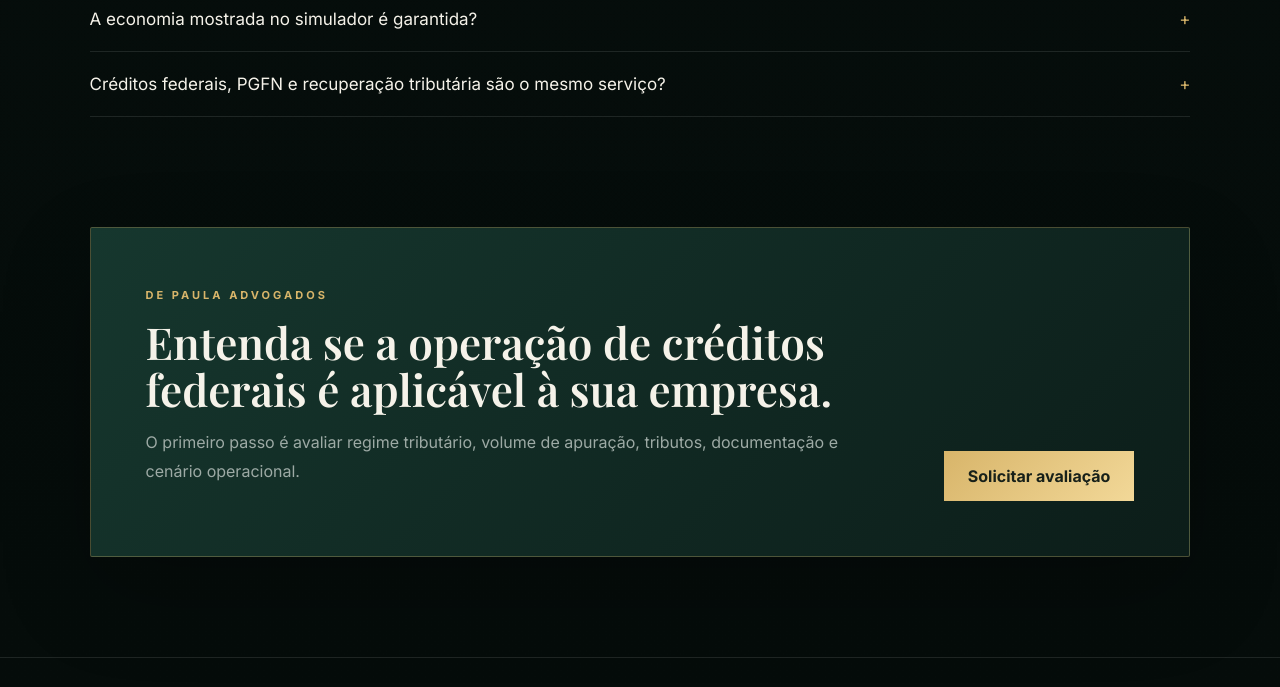
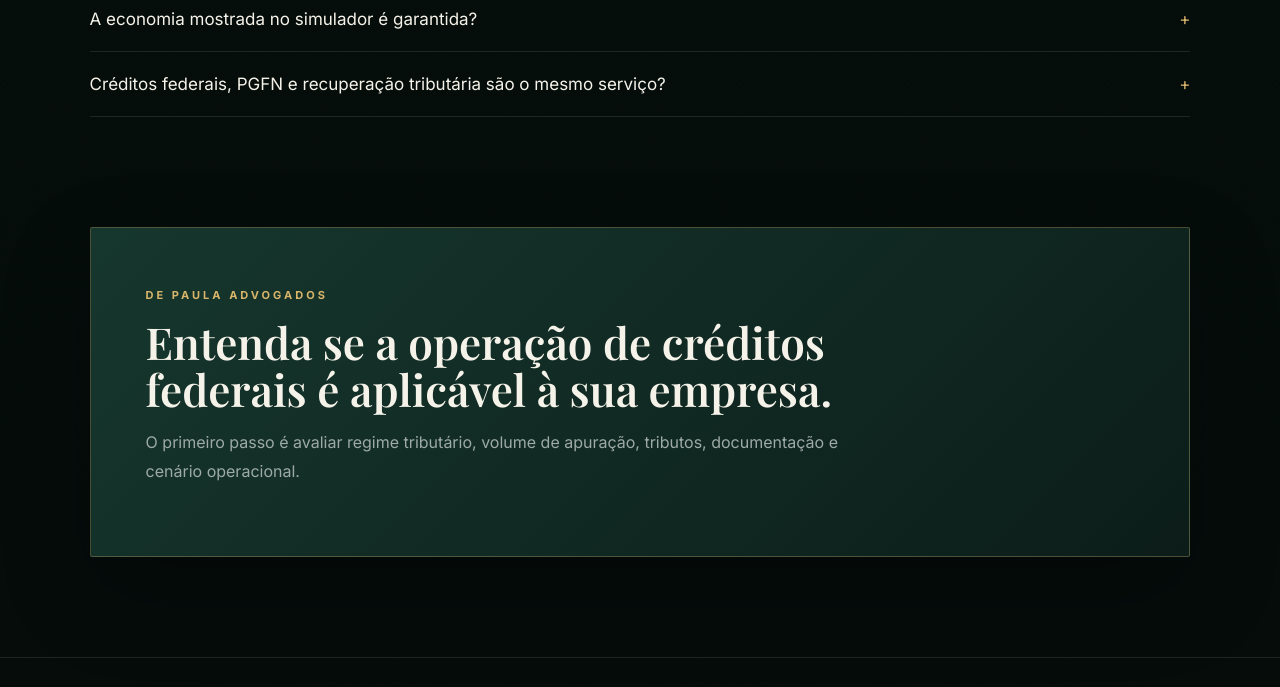
Before and after one commit to gouveai5media/depaulaadvsp, a plain HTML site: page index.html in a window 1280 px wide. Shown: the part 7750-8437 px from the top of the page. Drawn offline with nearby package versions, Linux system fonts and the light colour scheme.

Commit message:
Remover botão de avaliação que apontava para formulário excluído

```diff
--- a/index.html
+++ b/index.html
@@ -126,7 +126,7 @@
       <details><summary>Créditos federais, PGFN e recuperação tributária são o mesmo serviço?</summary><p>Não. A operação de créditos federais é o produto principal desta página. PGFN e recuperação tributária são serviços complementares, com escopos e metodologias próprios.</p></details>
     </section>
 
-    <section class="cta-section reveal"><div><span class="eyebrow">DE PAULA ADVOGADOS</span><h2>Entenda se a operação de créditos federais é aplicável à sua empresa.</h2><p>O primeiro passo é avaliar regime tributário, volume de apuração, tributos, documentação e cenário operacional.</p></div><a href="#contato" class="btn">Solicitar avaliação</a></section>
+    <section class="cta-section reveal"><div><span class="eyebrow">DE PAULA ADVOGADOS</span><h2>Entenda se a operação de créditos federais é aplicável à sua empresa.</h2><p>O primeiro passo é avaliar regime tributário, volume de apuração, tributos, documentação e cenário operacional.</p></div></section>
   </main>
 
   <footer><div class="brand"><span class="brand-mark">DP</span><span><strong>DE PAULA ADVOGADOS</strong><small>CRÉDITOS FEDERAIS • TRIBUTÁRIO</small></span></div><p>Conteúdo institucional e informativo. A aplicação de créditos, resultados e benefícios dependem de análise individual e não constituem promessa de resultado.</p><div style="display:flex;align-items:center;justify-content:flex-end;gap:14px;flex-wrap:wrap"><span>© 2026 De Paula Advogados.</span><a href="admin.html" rel="nofollow" style="display:inline-flex;align-items:center;gap:8px;padding:11px 16px;border:1px solid #d8b56a;color:#f2d898;text-decoration:none;font-size:11px;font-weight:700;letter-spacing:.5px">🔒 ÁREA EXECUTIVA</a></div></footer>
```
